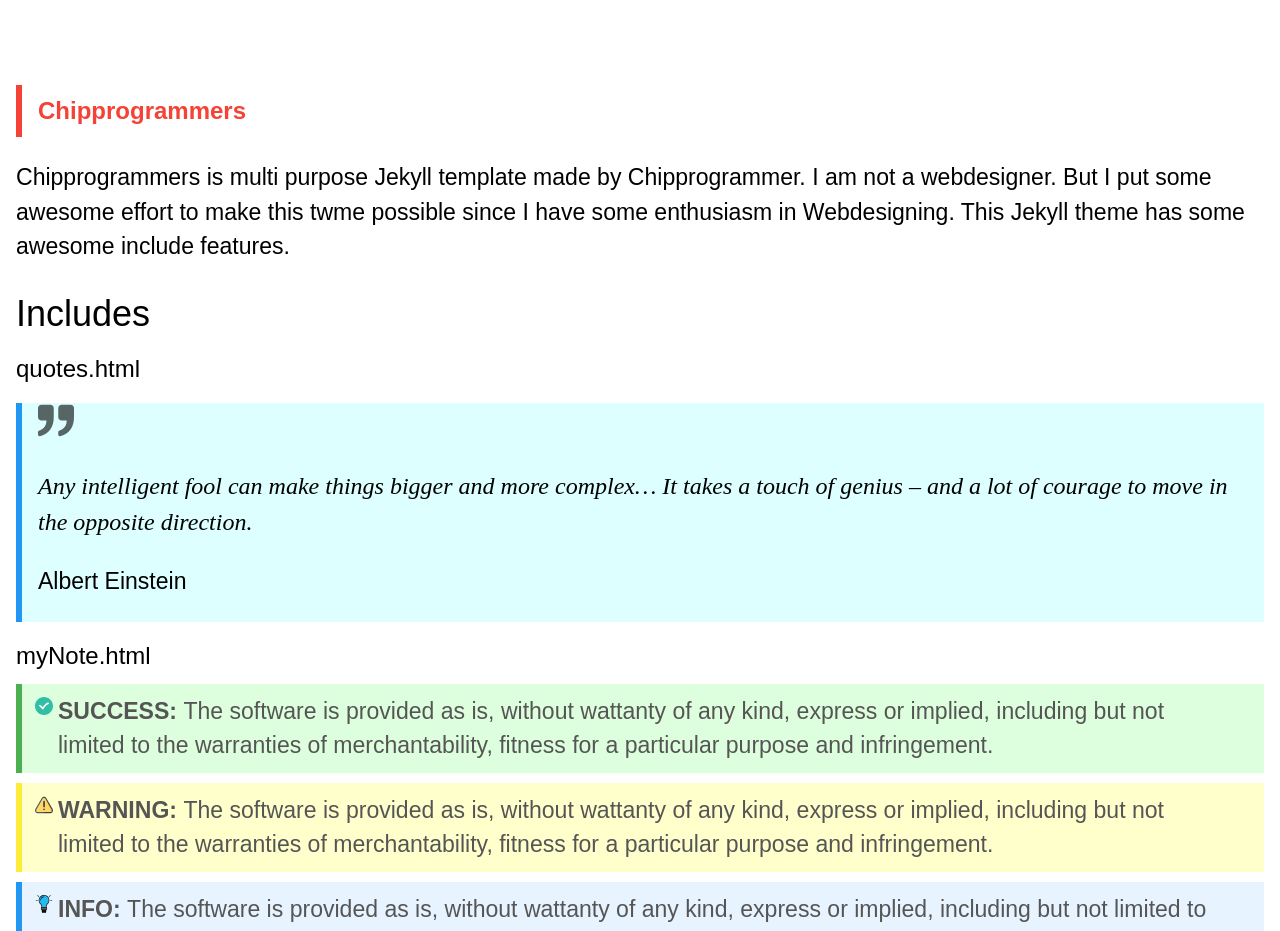
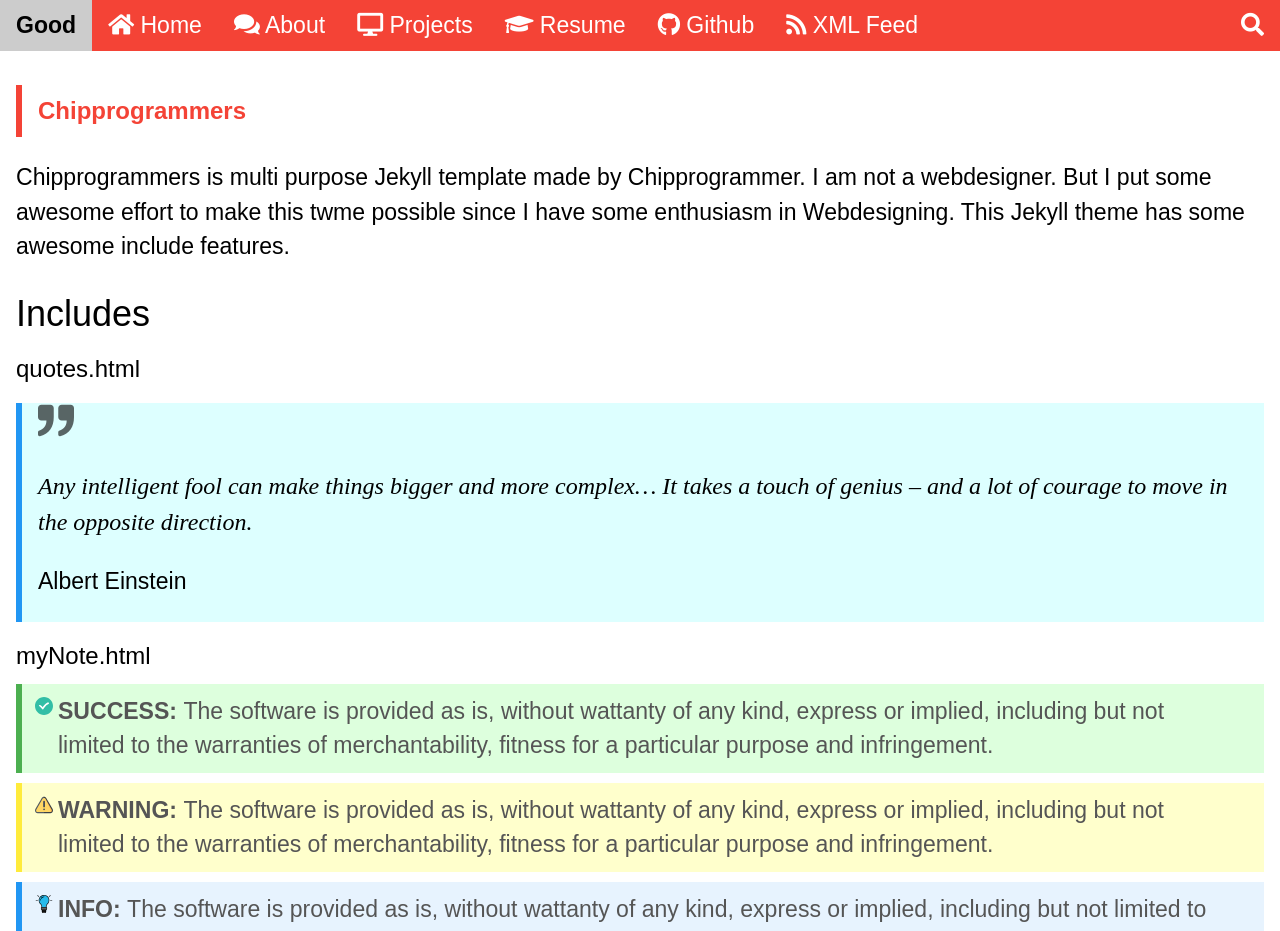
Before and after one commit to chipprogrammers/Good, a Jekyll site: the page built from index.md, in a window 1280 px wide and 1400 px high. Shown: the top 931 px of the window. Built offline with Jekyll 4.4.1, drawn with Linux system fonts in a browser that asks for light colours; some web fonts are replaced; comment, search, counter and statistics services are not loaded.

Commit message:
Update main_unminified.css

```diff
--- a/assets/css/main_unminified.css
+++ b/assets/css/main_unminified.css
@@ -269,13 +269,6 @@ pre code{padding:0;font-size:inherit;color:inherit;white-space:pre-wrap;backgrou
     background: white;
 
 }
-.menu-wrapper {
-    /* These styles are required for the "scroll-over" effect do not hide menu bar*/
-    position: fixed;
-    top: 95%;
-    width: 100%;
-    z-index: 2;
-}
 .content-head {
     font-weight: 400;
     text-transform: uppercase;
```
